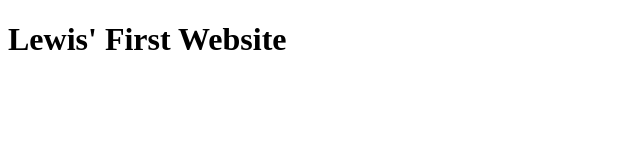
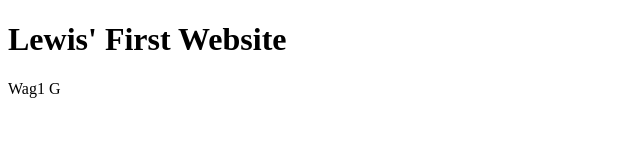
Before and after one commit to TeamAwesomatic/Lewis-First-Website, a plain HTML site: page index.html in a window 1280 px wide. Shown: the full height of the page, 0-640 px from the left. Drawn offline with Linux system fonts and the light colour scheme.

Commit message:
Add Wag1 G

```diff
--- a/index.html
+++ b/index.html
@@ -6,5 +6,6 @@
 </head>
 <body>
     <h1>Lewis' First Website</h1>
+Wag1 G
 </body>
 </html>
```
